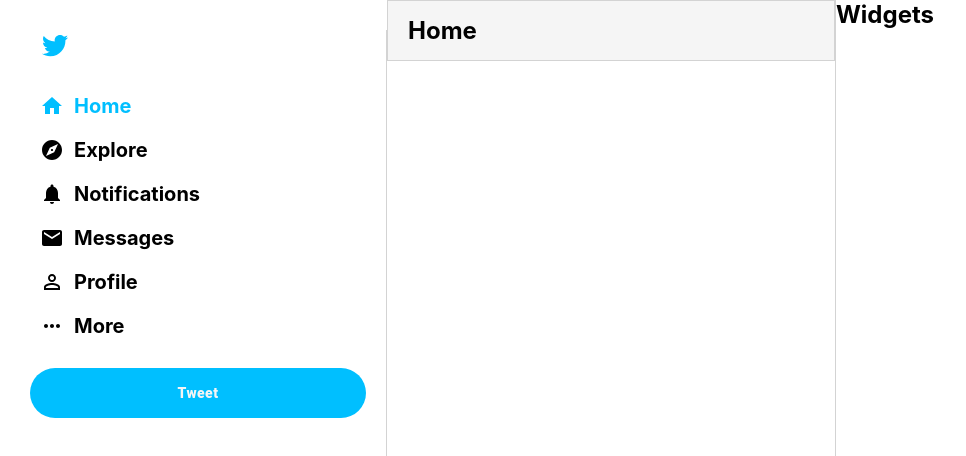
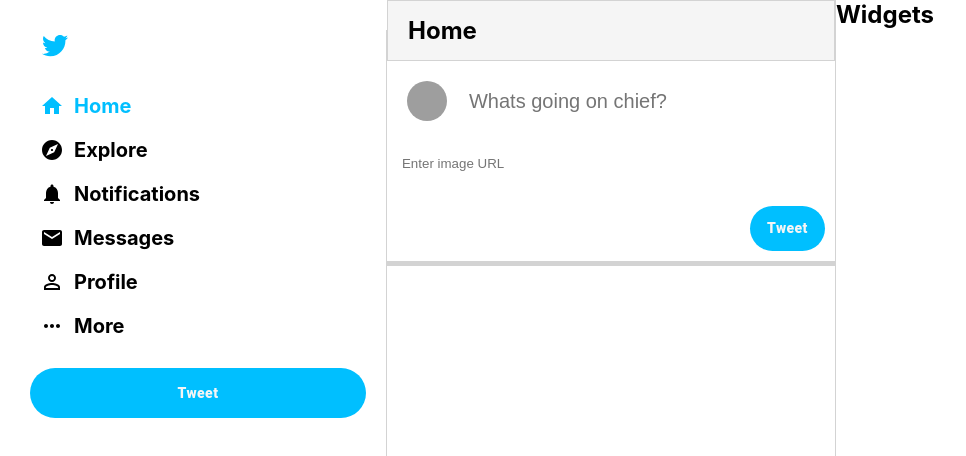
Before and after one commit to mcorrieri/twitter-clone-mc, a React (Create React App) app: page / in a window 1280 px wide. Shown: the top 456 px of the page, without its empty margins (0-966 px from the left). Built offline with nearby package versions, Linux system fonts and the light colour scheme; grey boxes are pictures that could not be loaded.

Commit message:
tweetbox created with inputs

```diff
--- a/src/Components/Feed.js
+++ b/src/Components/Feed.js
@@ -1,10 +1,12 @@
 import React from "react";
 import "./Feed.css";
+import TweetBox from "./TweetBox";
 
 function Feed() {
   return (
     <div className="feed">
       <h2 className="feed__header">Home</h2>
+      <TweetBox />
     </div>
   );
 }
--- /dev/null
+++ b/src/Components/TweetBox.css
@@ -0,0 +1,41 @@
+.tweet-box {
+  padding-bottom: 10px;
+  border-bottom: 5px solid lightgray;
+  padding-right: 10px;
+}
+
+.tweet-box > form {
+  display: flex;
+  flex-direction: column;
+}
+
+.tweetbox-input {
+  display: flex;
+  padding: 20px;
+}
+
+.tweetbox-input > input {
+  flex: 1;
+  margin-left: 20px;
+  font-size: 20px;
+  border: none;
+}
+
+.tweet-box-btn {
+  background-color: deepskyblue !important;
+  border: none !important;
+  color: whitesmoke !important;
+  font-weight: 900 !important;
+  text-transform: inherit !important;
+  border-radius: 30px !important;
+  height: 50px !important;
+  margin-top: 20px !important;
+  width: 75px;
+  height: 45px !important;
+  margin-left: auto !important;
+}
+
+.tweet-image-input {
+  border: none;
+  padding: 15px;
+}
--- /dev/null
+++ b/src/Components/TweetBox.js
@@ -0,0 +1,24 @@
+import React from "react";
+import "./TweetBox.css";
+import { Avatar, Button } from "@material-ui/core/";
+
+function TweetBox() {
+  return (
+    <div className="tweet-box">
+      <form>
+        <div className="tweetbox-input">
+          <Avatar src="http://www.hot-dog.org/sites/default/files/gallery/regional/regional-B8-Steamed-Hot-Dog-Naked-HR.jpg" />
+          <input placeholder="Whats going on chief?" type="text" />
+        </div>
+        <input
+          className="tweet-image-input"
+          placeholder="Enter image URL"
+          type="text"
+        />
+        <Button className="tweet-box-btn">Tweet</Button>
+      </form>
+    </div>
+  );
+}
+
+export default TweetBox;
```
